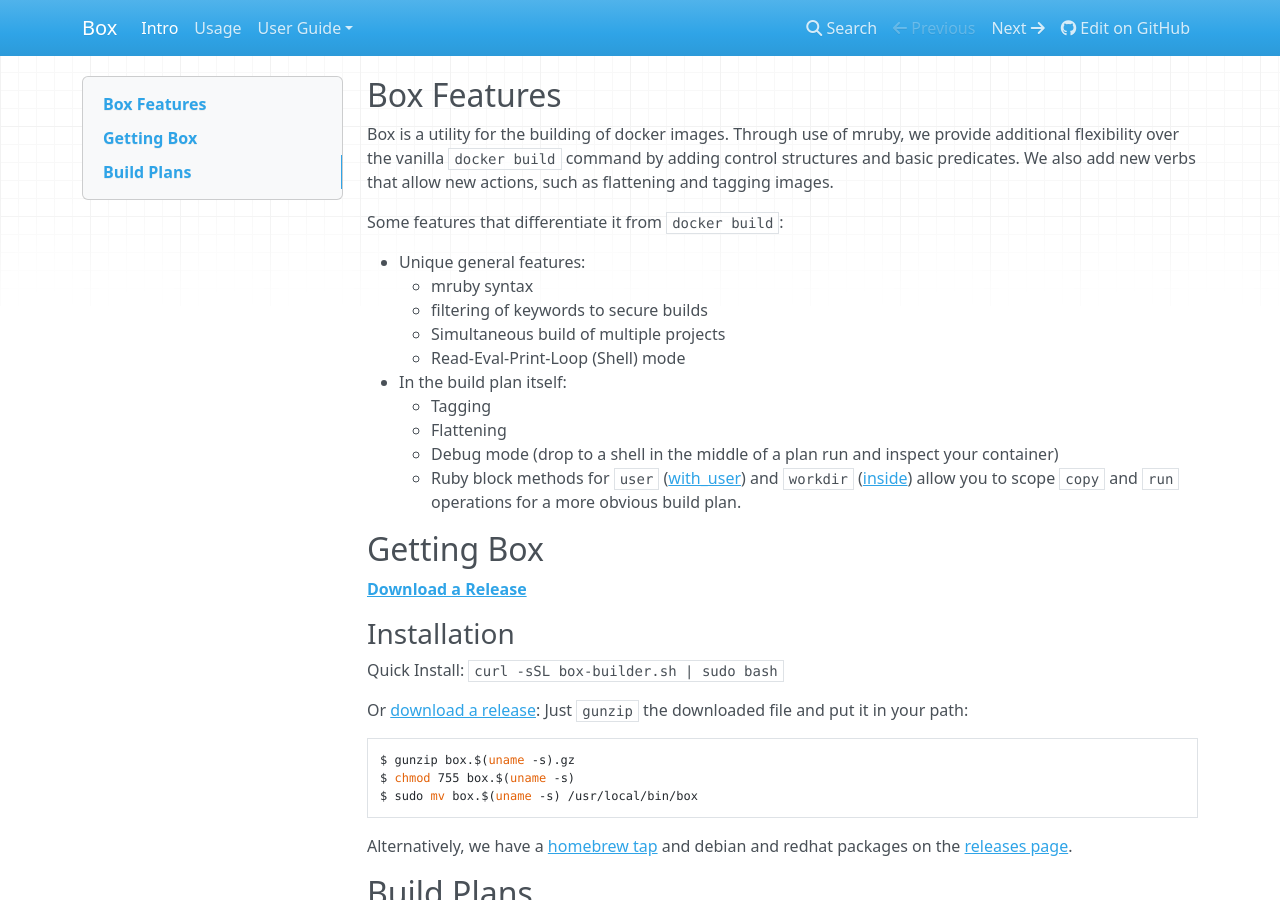
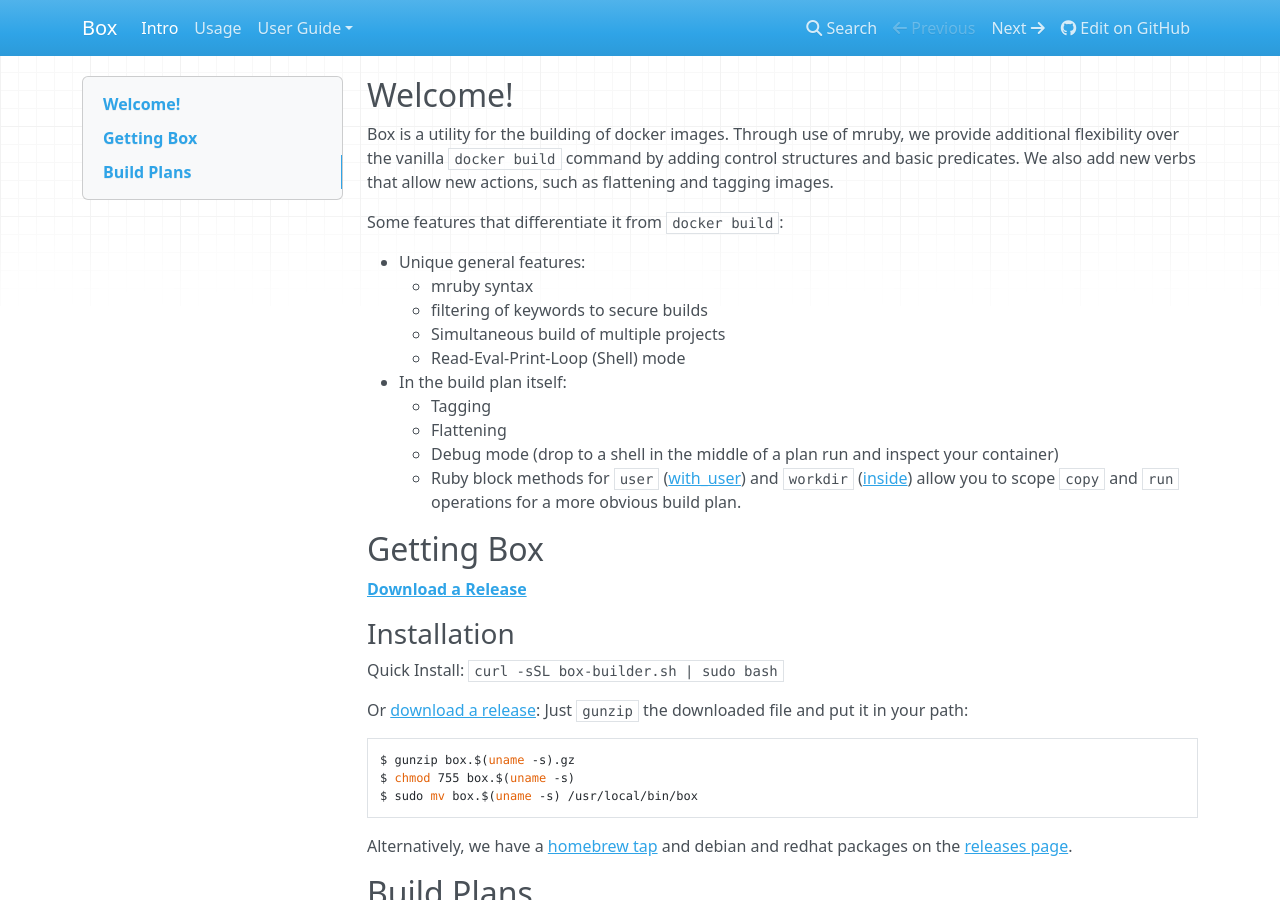
Before and after one commit to box-builder/box, an MkDocs documentation site: the page built from docs/index.md, in a window 1280 px wide and 900 px high. Built offline with MkDocs 1.6.1, drawn with Linux system fonts in a browser that asks for light colours; nearby versions of some CDN libraries; old or Windows-style settings are respelled for this version of MkDocs.

Commit message:
docs: Reword titles
Signed-off-by: Erik Hollensbe <github@hollensbe.org>

```diff
--- a/docs/index.md
+++ b/docs/index.md
@@ -1,4 +1,4 @@
-## Box Features
+## Welcome!
 
 Box is a utility for the building of docker images. Through use of mruby,
 we provide additional flexibility over the vanilla `docker build` command by
```
